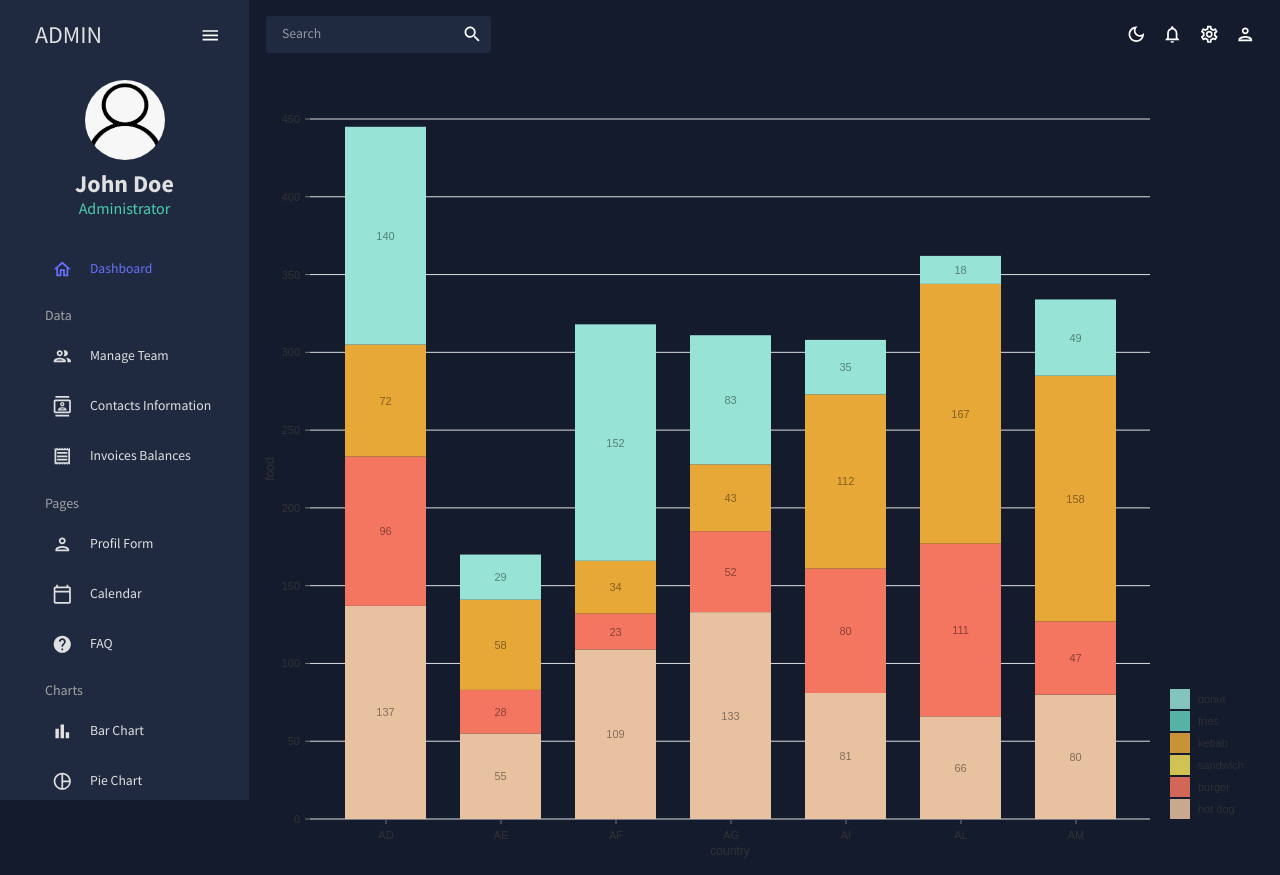
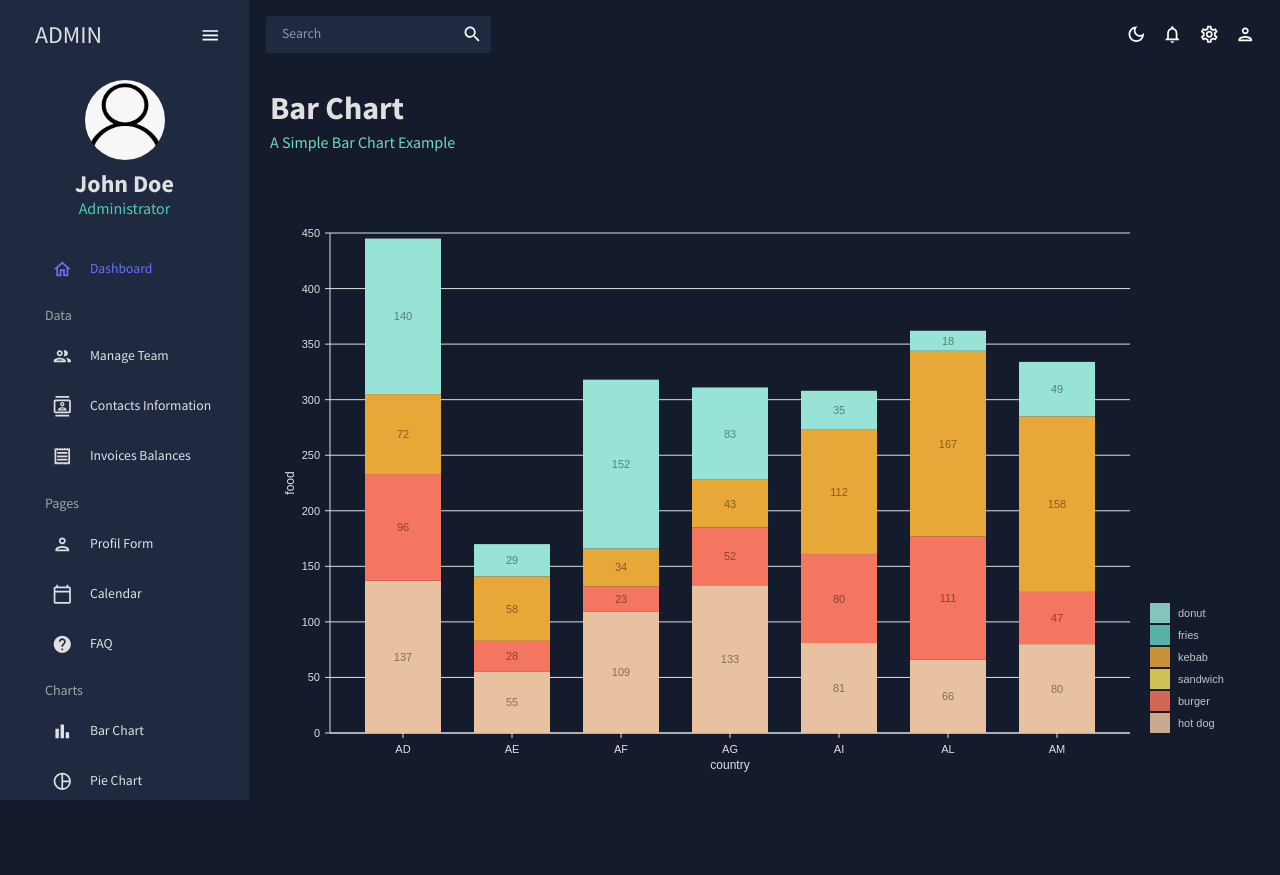
Before and after one commit to CMT94/react-MUI-admin-dashboard, a React (Create React App) app: page /bar in a window 1280 px wide. After the commit the page ends 800 px from the top, so only its background shows below. Built offline with nearby package versions, Linux system fonts and the light colour scheme.

Commit message:
nivo bar chart page + custom nivo theme

```diff
--- a/src/components/BarChart.jsx
+++ b/src/components/BarChart.jsx
@@ -1,18 +1,54 @@
 import React from "react";
 
-import { useTheme } from "@mui/material";
+import { useTheme, Box } from "@mui/material";
+
 import { tokens } from "../theme";
 
 import { mockBarData as data } from "../data/mockData";
 import { ResponsiveBar } from "@nivo/bar";
 
-const BarChart = () => {
+const BarChart = ({ isDashboard }) => {
   const theme = useTheme();
   const colors = tokens(theme.palette.mode);
+
+  const customChartTheme = {
+    axis: {
+      domain: {
+        line: {
+          stroke: colors.grey[100],
+        },
+      },
+      legend: {
+        text: {
+          fill: colors.grey[100],
+        },
+      },
+      ticks: {
+        line: {
+          stroke: colors.grey[100],
+          strokeWidth: 1,
+        },
+        text: {
+          fill: colors.grey[100],
+        },
+      },
+    },
+    legends: {
+      text: {
+        fill: colors.grey[100],
+      },
+    },
+    tooltip: {
+      container: {
+        color: colors.grey[500],
+      },
+    },
+  };
 
   return (
     <ResponsiveBar
       data={data}
+      theme={customChartTheme}
       keys={["hot dog", "burger", "sandwich", "kebab", "fries", "donut"]}
       indexBy="country"
       margin={{ top: 50, right: 130, bottom: 50, left: 60 }}
@@ -64,7 +100,7 @@ const BarChart = () => {
         tickSize: 5,
         tickPadding: 5,
         tickRotation: 0,
-        legend: "country",
+        legend: isDashboard ? undefined : "country",
         legendPosition: "middle",
         legendOffset: 32,
       }}
@@ -72,7 +108,7 @@ const BarChart = () => {
         tickSize: 5,
         tickPadding: 5,
         tickRotation: 0,
-        legend: "food",
+        legend: isDashboard ? undefined : "food",
         legendPosition: "middle",
         legendOffset: -40,
       }}
--- a/src/scenes/bar/index.js
+++ b/src/scenes/bar/index.js
@@ -1,8 +1,18 @@
 import React from "react";
+import Header from "../../components/Header";
+
+import { Box } from "@mui/material";
 import BarChart from "../../components/BarChart";
 
 const Bar = () => {
-  return <BarChart />;
+  return (
+    <Box m="20px">
+      <Header title="Bar Chart" subtitle="A Simple Bar Chart Example" />
+      <Box height="75vh">
+        <BarChart />
+      </Box>
+    </Box>
+  );
 };
 
 export default Bar;
```
